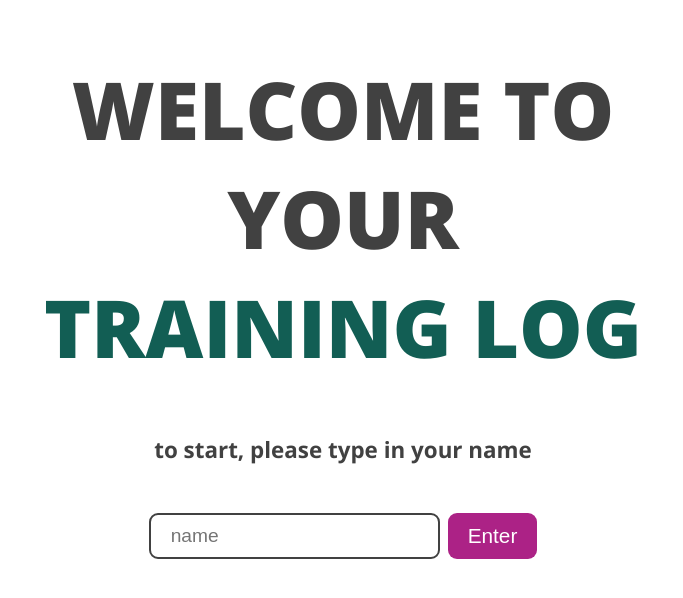
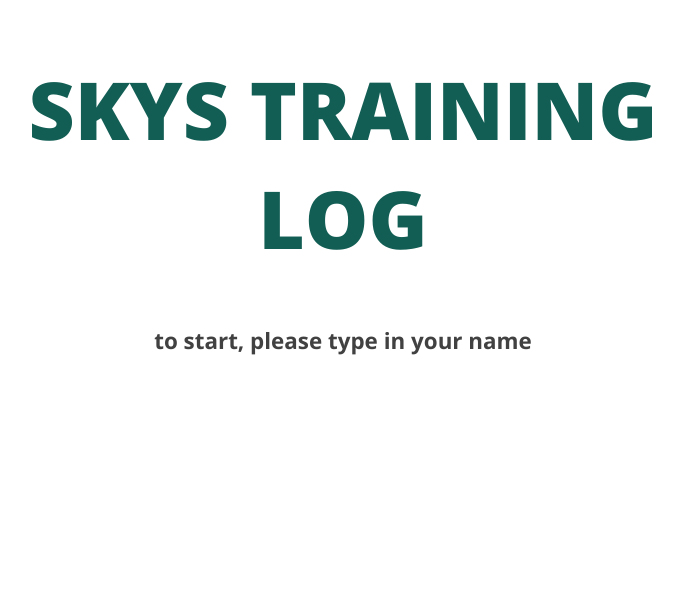
Before and after one commit to skystanoyevitch/workout-logger, a React (Vite) app in the folder fitness-tracker/: page /frontpage in a window 1280 px wide. Shown: the top 598 px of the page, without its empty margins (297-980 px from the left). Built offline with nearby package versions, Linux system fonts and the light colour scheme.

Commit message:
added react router imports + removed old code

```diff
--- a/fitness-tracker/src/App.tsx
+++ b/fitness-tracker/src/App.tsx
@@ -1,5 +1,6 @@
 import React from "react";
 import { WelcomePage } from "../src/components/pages";
+import { FrontPage } from "./components/pages/FrontPage/Components/FrontPage";
 
 function App() {
 	return (
--- a/fitness-tracker/src/main.tsx
+++ b/fitness-tracker/src/main.tsx
@@ -1,10 +1,16 @@
-import React from 'react'
-import ReactDOM from 'react-dom/client'
-import App from './App'
-import './index.css'
+import React from "react";
+import ReactDOM from "react-dom/client";
+import App from "./App";
+import "./index.css";
+import { BrowserRouter, Route, Routes } from "react-router-dom";
+import { FrontPage } from "./components/pages/FrontPage/Components/FrontPage";
 
-ReactDOM.createRoot(document.getElementById('root') as HTMLElement).render(
-  <React.StrictMode>
-    <App />
-  </React.StrictMode>
-)
+ReactDOM.createRoot(document.getElementById("root") as HTMLElement).render(
+	<BrowserRouter>
+		<Routes>
+			<Route path="/" element={<App />} />
+			<Route path="/frontpage" element={<FrontPage />} />
+			<Route />
+		</Routes>
+	</BrowserRouter>
+);
```
